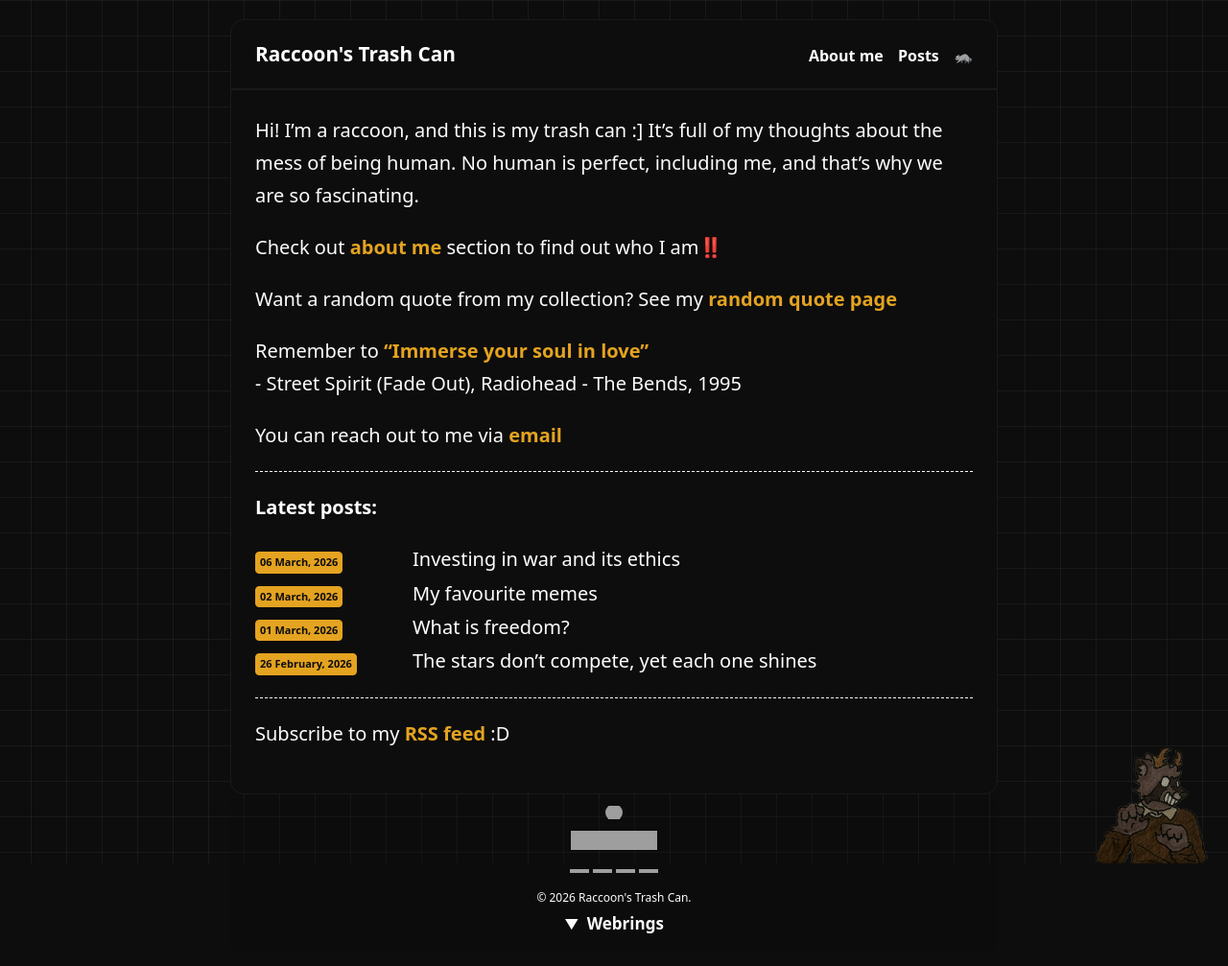
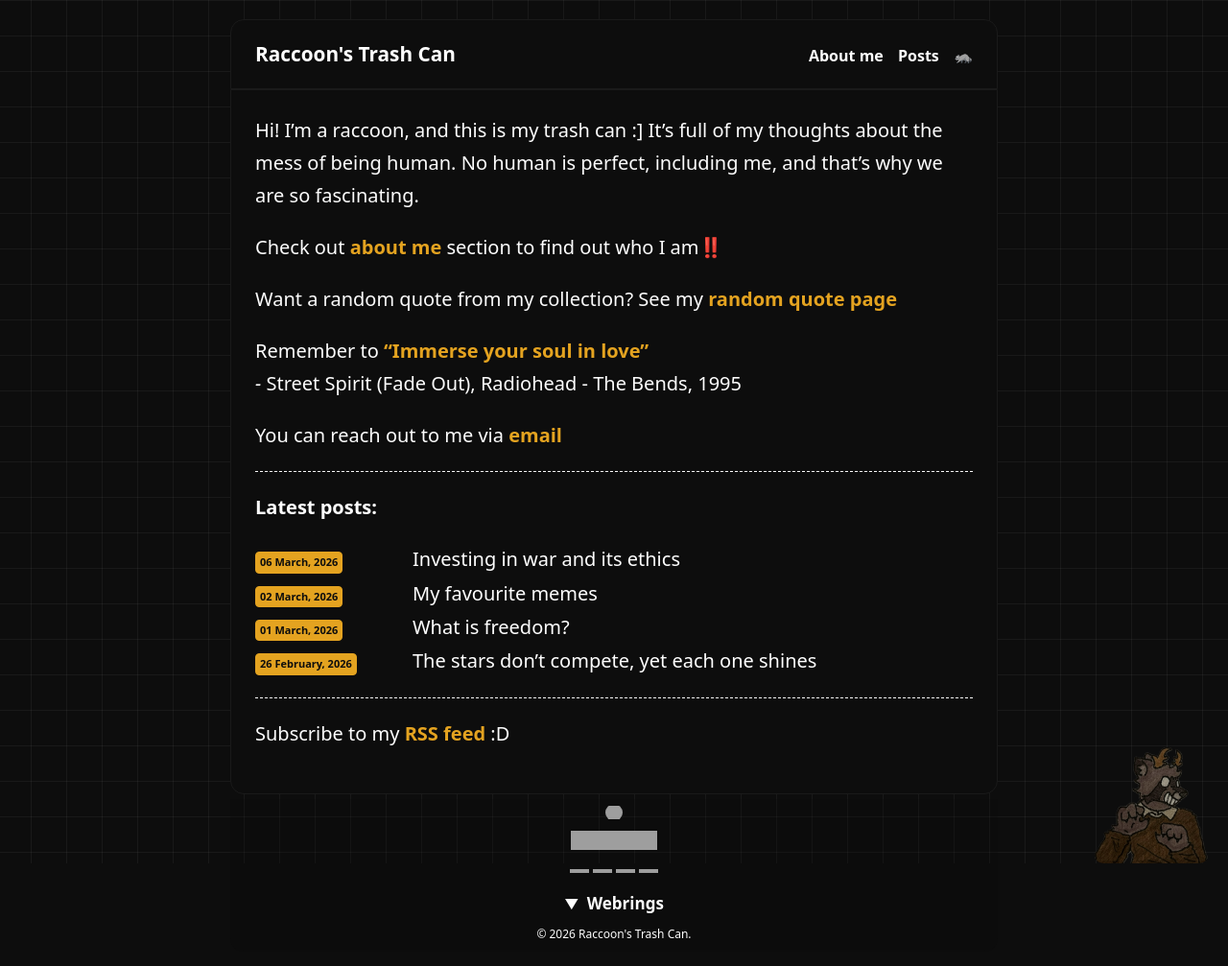
Before and after one commit to raccoonfangz/raccoonfangz.github.io, a Jekyll site: the page built from index.md, in a window 1280 px wide. Shown: the whole page at 96% size. Built offline with Jekyll 4.4.1, drawn with Linux system fonts in a browser that asks for light colours; grey boxes are pictures that could not be loaded.

Commit message:
Update default.html

```diff
--- a/_layouts/default.html
+++ b/_layouts/default.html
@@ -70,7 +70,6 @@
   </a>
 </div>
 
-<div style="text-align:center; margin:2px 0; font-size:0.6em;">© {{ site.time | date: "%Y" }} {{ site.title }}.</div>
 
 <div class="collapsible">
   <span class="arrow down">▼</span> Webrings
@@ -97,6 +96,8 @@
   </p>
 
 </div>
+
+<div style="text-align:center; margin:2px 0; font-size:0.6em;">© {{ site.time | date: "%Y" }} {{ site.title }}.</div>
 
 <img src="https://raccoonfangz.github.io/images/character.PNG" id="corner-character" alt="Character">
 
```
